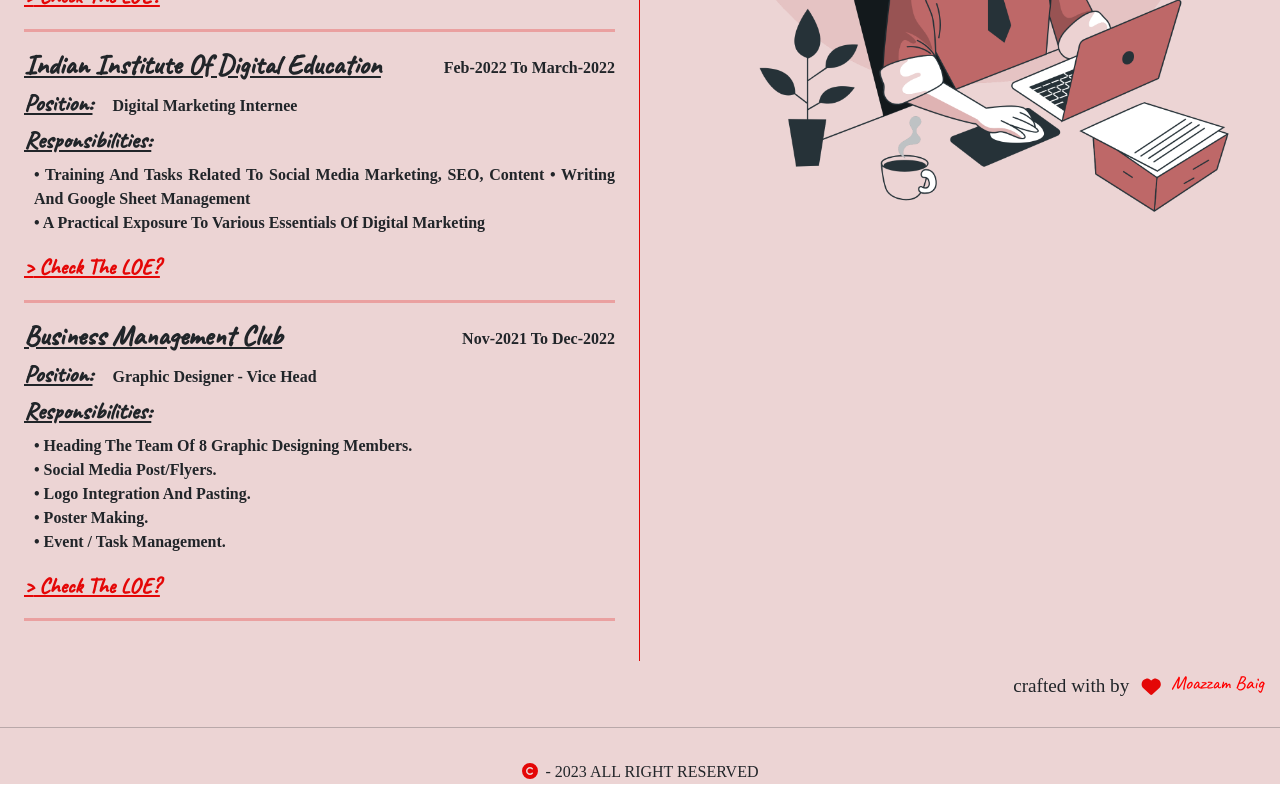
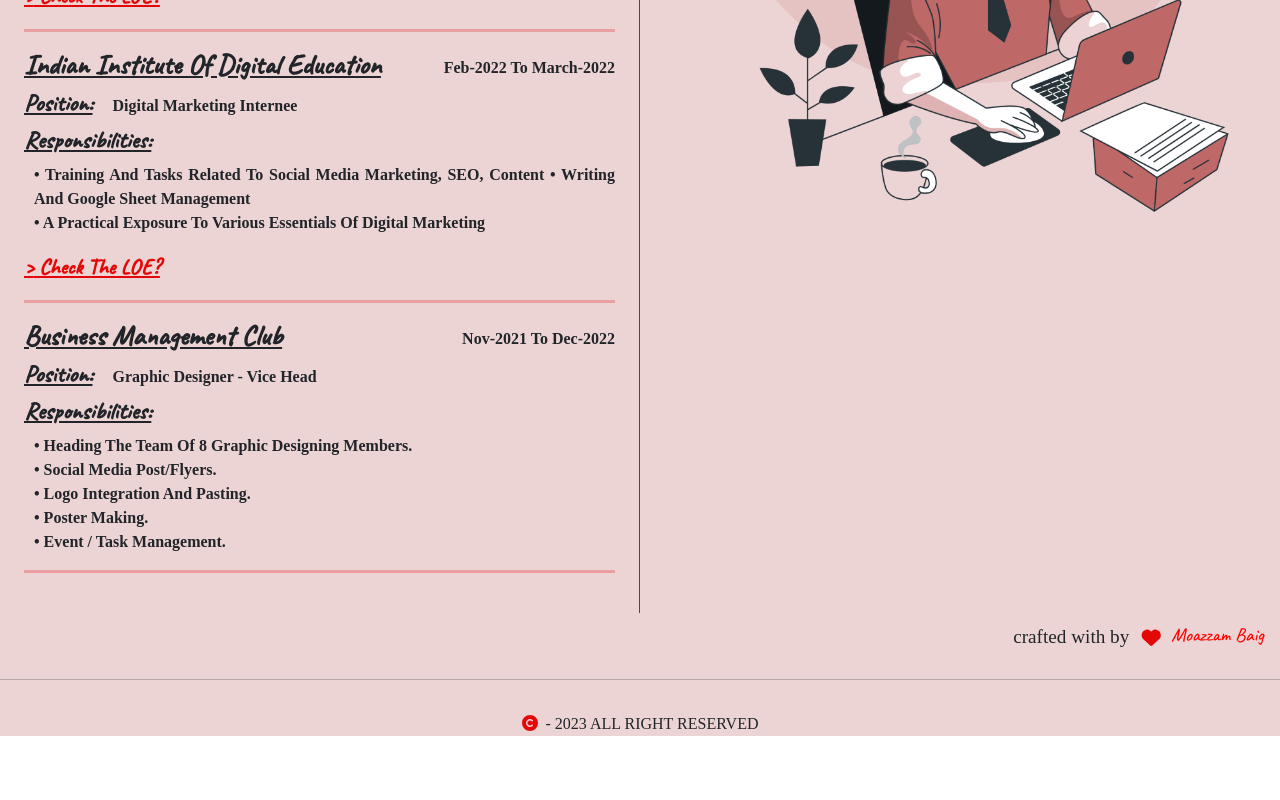
Before and after one commit to moazzam23/Portfolio, a React (Create React App) app: page /exprience in a window 1280 px wide. Shown: the part 719-1519 px from the top of the page. After the commit the page ends 1471 px from the top, so only its background shows below. Built offline with nearby package versions, Linux system fonts and the light colour scheme; a web font is replaced by a local one.

Commit message:
new addition

```diff
--- a/src/Main Page/Exprience.js
+++ b/src/Main Page/Exprience.js
@@ -54,7 +54,7 @@
 Development.<br/>
 • Reuseable Component- building<br/>
 • Hand on experience on JavaScript, React JS, Next JS. </p>
-<a className='explink' href=''> Check The LOE?</a>
+<a className='explink' href='https://drive.google.com/file/d/1jdJ38YFuTbM_7BoN_7Q9eTl04P5NcCHY/view?usp=drive_link'> Check The LOE?</a>
           <hr style={{height:"3px",borderWidth:"0",color:"#E40707",backgroundColor:"#E40707"}}/>
           </div>
         <div>
@@ -70,7 +70,7 @@
 <p className='exppara'> • Training and tasks related to Social Media Marketing, SEO, Content
 • Writing and Google Sheet Management <br/> • A practical exposure to
  Various essentials of Digital Marketing </p>
-<a className='explink' href=''> Check The LOE?</a>
+<a className='explink' href='https://drive.google.com/file/d/1ZYMtwc21lhzcuD-4wDaEm7qQW5K65vsK/view?usp=drive_link'> Check The LOE?</a>
           <hr style={{height:"3px",borderWidth:"0",color:"#E40707",backgroundColor:"#E40707"}}/>
           </div>
         <div>
@@ -88,7 +88,7 @@
 • Logo Integration and Pasting.<br/>
 • Poster Making.<br/>
 • Event / Task Management.  </p>
-<a className='explink' href=''> Check The LOE?</a>
+{/* <a className='explink' href=''> Check The LOE?</a> */}
           <hr style={{height:"3px",borderWidth:"0",color:"#E40707",backgroundColor:"#E40707"}}/>
           </div>
        </div>
```
